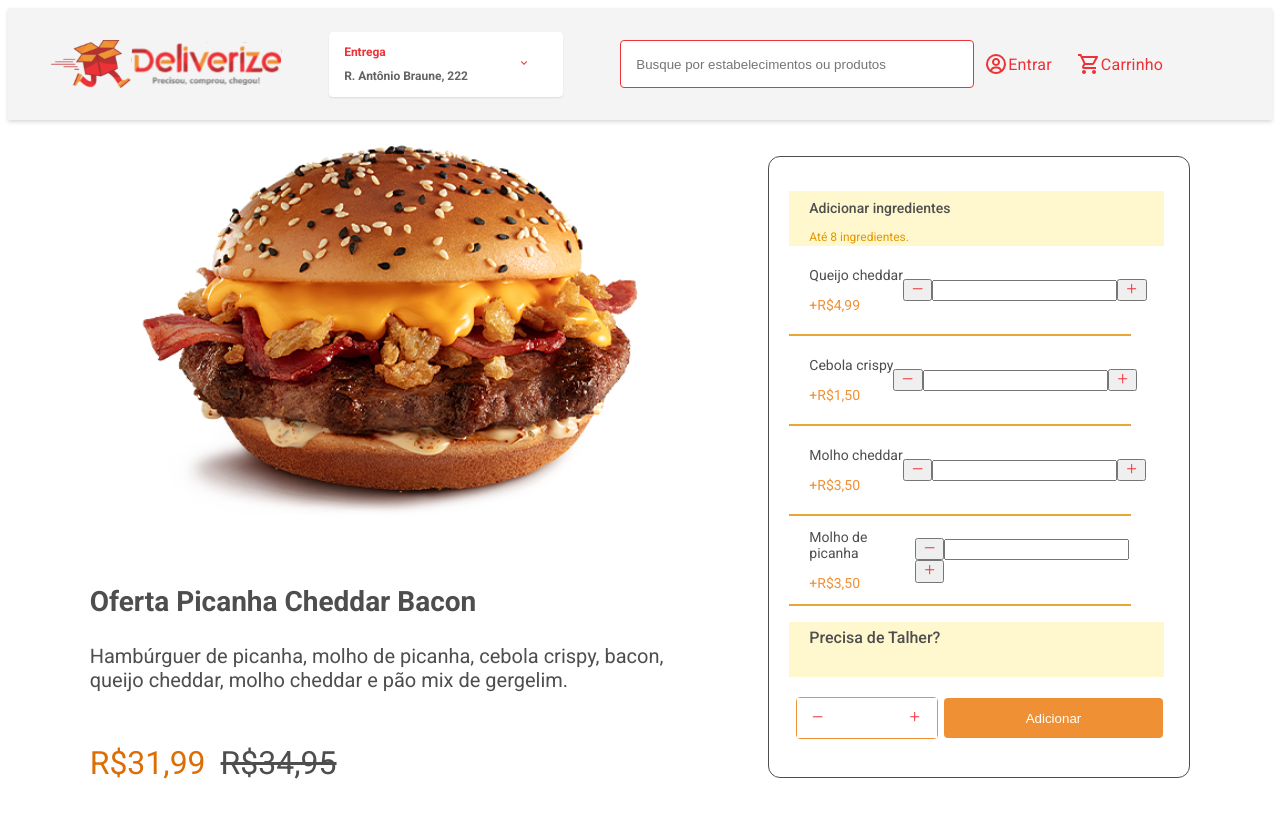
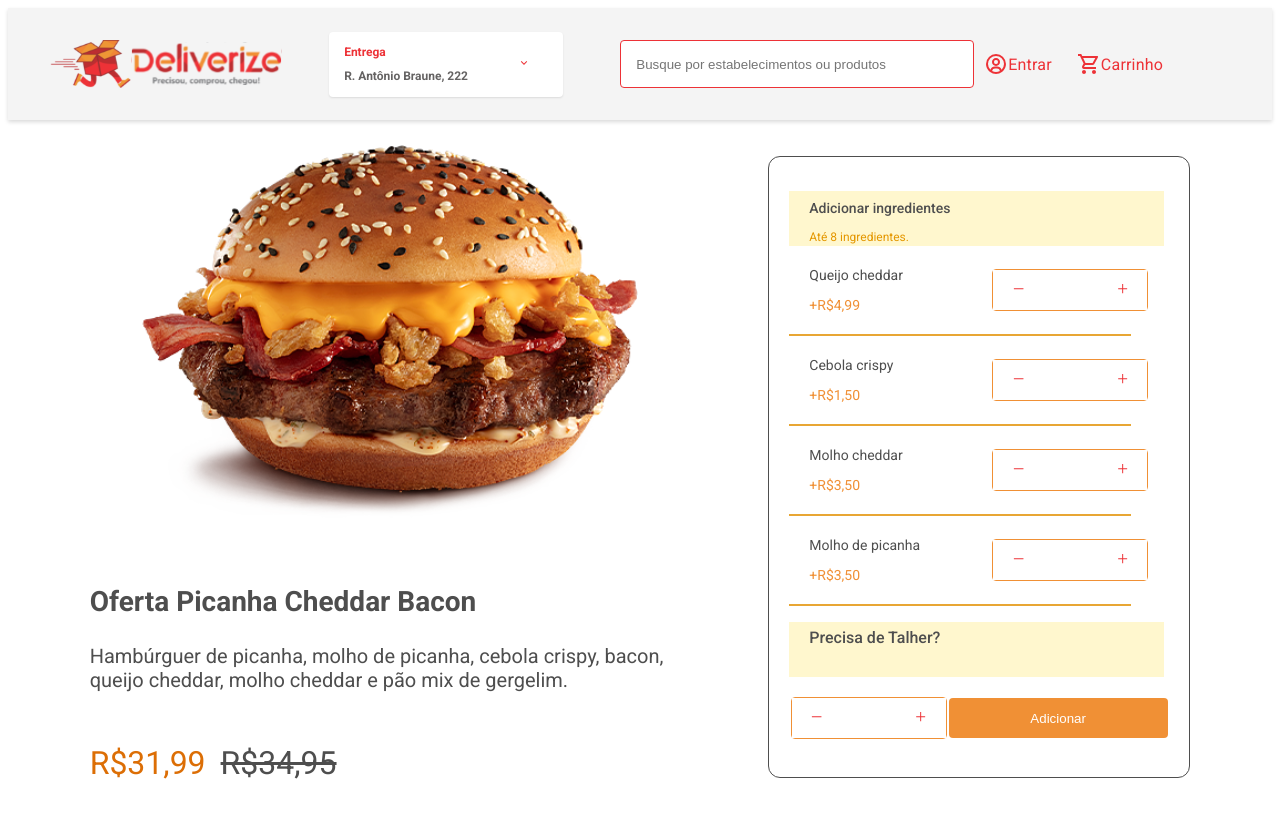
Before and after one commit to tatiane-kelli/deliverize-front-end, a React (Create React App) app: page / in a window 1280 px wide. Shown: the top 818 px of the page. Built offline with nearby package versions, Linux system fonts and the light colour scheme.

Commit message:
finished: quantity button component

```diff
--- a/src/components/inputQuantity/index.jsx
+++ b/src/components/inputQuantity/index.jsx
@@ -3,24 +3,27 @@ import {AiOutlineMinus, AiOutlinePlus} from "react-icons/ai";
 import "./styles.css";
 
 const InputQuantity = ({
-  handleIncrementItem,
-  handleDecrementItem,
-  extraItemQuantity
+  functionIncrement,
+  functionDecrement,
+  extraItemQuantity,
+  foodQuantity,
+  width,
+  height
 }) => {
   return(
-    <div className="extraItem_btn">
+    <div className="quantity__food" style={{width:{width}, height:{height}}}>
       <button
-        className="itemQuantity__btn"
+        className="quantity__btn"
         type="button"
-        onClick={() => handleDecrementItem}
+        onClick={{functionDecrement}}
       >
         <AiOutlineMinus fill="#ED3237"/>
       </button>
-      <input type="number" readOnly value={extraItemQuantity} />
+      <input type="number" readOnly value={foodQuantity || extraItemQuantity} />
       <button
-        className="itemQuantity__btn"
+        className="quantity__btn"
         type="button"
-        onClick={() => handleIncrementItem}
+        onClick={{functionIncrement}}
       >
         <AiOutlinePlus fill="#ED3237"/>
       </button>
--- a/src/pages/index.jsx
+++ b/src/pages/index.jsx
@@ -1,7 +1,6 @@
 import React, {useState, useCallback} from "react";
 import Header from "../components/header";
 import InputQuantity from "../components/inputQuantity";
-import {AiOutlineMinus, AiOutlinePlus} from "react-icons/ai";
 import ImgSandwich from "../assets/PicanhaBacon.svg";
 import "./styles.css";
 
@@ -75,6 +74,7 @@ const Product = ({food_quantity, extraItem_quantity}) => {
             <InputQuantity
               handleIncrementItem={handleIncrementItem}
               handleDecrementItem={handleDecrementItem}
+              style={{width: "89px", height: "32px"}}
             />
           </div>
           <div className="yellow-line"/>
@@ -86,6 +86,7 @@ const Product = ({food_quantity, extraItem_quantity}) => {
             <InputQuantity
               handleIncrementItem={handleIncrementItem}
               handleDecrementItem={handleDecrementItem}
+              style={{width: "89px", height: "32px"}}
             />
           </div>
           <div className="yellow-line"/>
@@ -97,6 +98,7 @@ const Product = ({food_quantity, extraItem_quantity}) => {
             <InputQuantity
               handleIncrementItem={handleIncrementItem}
               handleDecrementItem={handleDecrementItem}
+              style={{width: "89px", height: "32px"}}
             />
           </div>
           <div className="yellow-line"/>
@@ -108,6 +110,7 @@ const Product = ({food_quantity, extraItem_quantity}) => {
             <InputQuantity
               handleIncrementItem={handleIncrementItem}
               handleDecrementItem={handleDecrementItem}
+              style={{width: "89px", height: "32px"}}
             />
           </div>
           <div className="yellow-line"/>
@@ -117,23 +120,11 @@ const Product = ({food_quantity, extraItem_quantity}) => {
             </p>
           </div>
           <div className="board__footer">
-            <div className="quantity__food">
-              <button
-                className="quantity__btn"
-                type="button"
-                onClick={() => handleDecrement}
-              >
-                <AiOutlineMinus fill="#ED3237"/>
-              </button>
-              <input type="number" readOnly value={foodQuantity} />
-              <button
-                className="quantity__btn"
-                type="button"
-                onClick={() => handleIncrement}
-              >
-                <AiOutlinePlus fill="#ED3237"/>
-              </button>
-            </div>
+            <InputQuantity
+              handleIncrementItem={handleIncrement}
+              handleDecrementItem={handleDecrement}
+              style={{width: "140px", height: "40px"}}
+            />
             <div className="add__food">
               <button
                 className="btn__addFood"
--- a/src/pages/styles.css
+++ b/src/pages/styles.css
@@ -85,6 +85,7 @@
 
   display: flex;
   align-items: center;
+  justify-content: space-between;
 
   background: #ffffff;
 }
@@ -140,8 +141,6 @@
 }
 
 .container .additional__orders .quantity__food {
-  width: 140px;
-  height: 40px;
   display: flex;
   justify-content: space-evenly;
 
```
